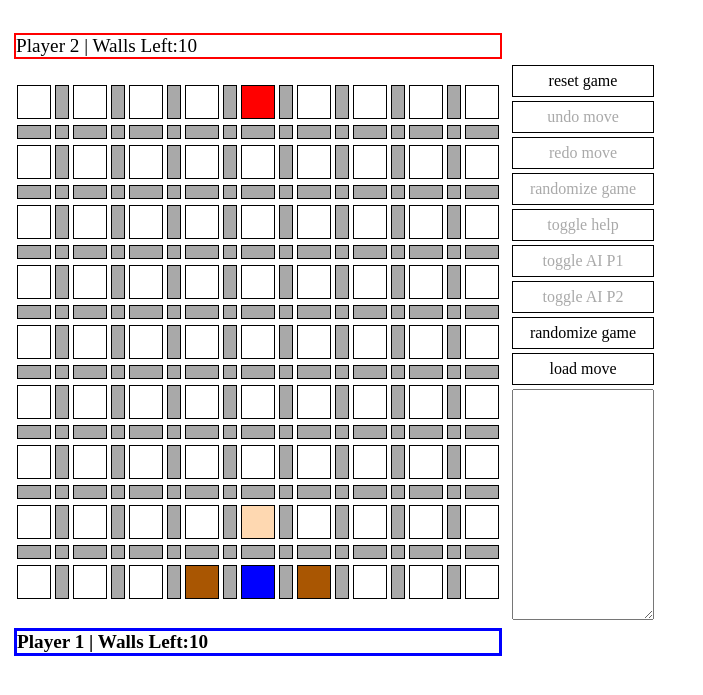
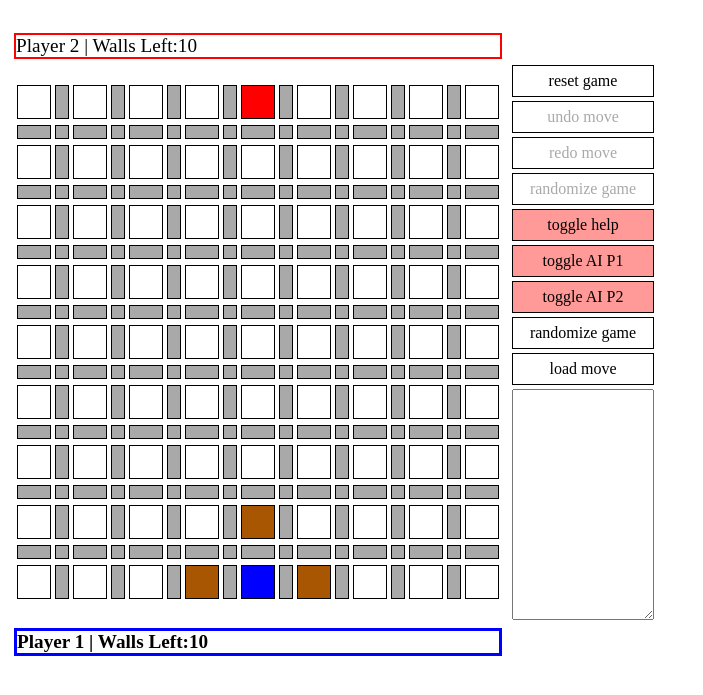
Before and after one commit to dainikkal/quoridor, a Flask app: page / in a window 1280 px wide. Shown: the top 695 px of the page, without its empty margins (0-703 px from the left). Run offline with Flask 2, Linux system fonts and the light colour scheme.

Commit message:
tweaks and web ready?

```diff
--- a/game/Board.py
+++ b/game/Board.py
@@ -1,3 +1,4 @@
+from os import stat
 from game.Playerstate import Playerstate
 from game.Path import Path
 from game.PlayerHandler import PlayerHandler
@@ -125,9 +126,11 @@ class Board:
         Returns:
             List: List of tuple(Direction, direction in case of a jump, heuristic of new place, state after the move)
         """
+        if not isinstance(state, Playerstate):
+            raise
         p = state.p_now
-        x, y = state.p1_pos if p == Player.P1 else state.p2_pos
-        other_pos = state.p2_pos if p == Player.P1 else state.p1_pos
+        x, y = state.getPositionPnow()
+        other_pos = state.getPositionPOther()
 
         moves = []
         for d in [Dir.N, Dir.E, Dir.S, Dir.W]:
--- a/game/FieldHandler.py
+++ b/game/FieldHandler.py
@@ -90,6 +90,8 @@ class FieldHandler:
                 else:
                     repeatCount = len(self.disconnected[p])
                 prevDisconnects = tmpDisconnects
+
+            tmpDisconnects.sort()
 
             s_h, (s_x, s_y) = tmpDisconnects[0]
             self.disconnected[p] = tmpDisconnects[1:]
--- a/game/Game.py
+++ b/game/Game.py
@@ -30,6 +30,9 @@ class Game:
         self.links = {}
         self.tasks = {}
         self.winner = Player.Empty
+        self.helpactive = False
+        self.autoplay = [False, False]
+        self.bestmove = ""
         self.update_classes()
         self.redolog = []
         self.gamelog = []
@@ -237,7 +240,7 @@ class Game:
 
     def find_best_move(self, wallkey, wallCountKey, state):
         if not isinstance(state, Playerstate):
-            return
+            raise
 
         global cacheMap
         winner = Player.Empty
@@ -358,7 +361,13 @@ class Game:
         action(*params)
 
         self.toggleplayer(update=True)
+
+        if self.autoplay[self.currentPlayer] and redo == False:
+            self.playautomatically()
         # self.compute_winner_no_wall()
+
+    def playautomatically(self):
+        self.execute_action(self.bestmove)
 
     def move_player(self, d, d2=Dir.NoDir):
         """Moves player and check for win."""
@@ -404,6 +413,7 @@ class Game:
 
     def update_classes(self):
         """Updates the classes for html."""
+        self.bestmove = ""
         self.wrapper_find_best_move()
         self.tasks.clear()
         for i in range(17 * 17):
@@ -515,6 +525,7 @@ class Game:
         moves = self.b.getPlayerMoves(state)
         moves.sort(key=lambda x: x[2])
         min_h = moves[0][2]
+        bestmovetier = 0
         for m in moves:
             x, y = m[3].p1_pos if self.currentPlayer == Player.P1 else m[3].p2_pos
 
@@ -524,13 +535,32 @@ class Game:
             gmove = self.inMoves(m, goodmoves)
             bettermove = m[2] == min_h
 
-            if (gmove and bettermove) or m[2] == 0:
-                self.classes[pos_relative] += " GoodWinningMove "
-            if gmove and not bettermove:
-                self.classes[pos_relative] += " WinningMove "
-            if not gmove and bettermove:
-                self.classes[pos_relative] += " GoodMove "
-            if not gmove and not bettermove:
+            if ((gmove and bettermove) or m[2] == 0) and bestmovetier < 4:
+                self.bestmove = move_code
+                bestmovetier = 4
+
+            if ((gmove and not bettermove) or m[2] == 0) and bestmovetier < 3:
+                self.bestmove = move_code
+                bestmovetier = 3
+
+            if ((not gmove and bettermove) or m[2] == 0) and bestmovetier < 2:
+                self.bestmove = move_code
+                bestmovetier = 2
+
+            if ((not gmove and not bettermove) or m[2] == 0) and bestmovetier < 1:
+                self.bestmove = move_code
+                bestmovetier = 1
+
+            if self.helpactive:
+                if (gmove and bettermove) or m[2] == 0:
+                    self.classes[pos_relative] += " GoodWinningMove "
+                if gmove and not bettermove:
+                    self.classes[pos_relative] += " WinningMove "
+                if not gmove and bettermove:
+                    self.classes[pos_relative] += " GoodMove "
+                if not gmove and not bettermove:
+                    self.classes[pos_relative] += " Move "
+            else:
                 self.classes[pos_relative] += " Move "
 
             self.classes[pos_relative] += move_code
@@ -592,3 +622,28 @@ class Game:
                 return True
 
         return False
+
+    def toggleHelp(self):
+        self.helpactive = not self.helpactive
+        self.update_classes()
+
+    def get_helpactive(self):
+        return self.helpactive
+
+    def toggleAutoP1(self):
+        self.autoplay[Player.P1] = not self.autoplay[Player.P1]
+        self.update_classes()
+        if self.autoplay[self.currentPlayer]:
+            self.playautomatically()
+
+    def get_autop1(self):
+        return self.autoplay[Player.P1]
+
+    def toggleAutoP2(self):
+        self.autoplay[Player.P2] = not self.autoplay[Player.P2]
+        self.update_classes()
+        if self.autoplay[self.currentPlayer]:
+            self.playautomatically()
+
+    def get_autop2(self):
+        return self.autoplay[Player.P2]
--- a/main.py
+++ b/main.py
@@ -69,6 +69,12 @@ def action(command):
         games[session["gameid"]] = Game(log=request.args.get("log"))
     elif command == "random":
         games[session["gameid"]] = Game(random=True)
+    elif command == "togglehelp":
+        games[session["gameid"]].toggleHelp()
+    elif command == "togglep1":
+        games[session["gameid"]].toggleAutoP1()
+    elif command == "togglep2":
+        games[session["gameid"]].toggleAutoP2()
     else:
         games[session["gameid"]].execute_action(command)
     return redirect(url_for("home"))
@@ -85,14 +91,18 @@ def home():
     links = games[session["gameid"]].get_links()
     winner = games[session["gameid"]].get_winner()
     log_text = games[session["gameid"]].get_gamelog()
-    clickables = ["Clickable", "Unclickable"]
-    buttonhrefs = ["href=/undo", "href=/redo"]
+    clickables = ["Clickable", "Unclickable", "Clickable"]
+    buttonhrefs = ["href=/undo", "href=/redo", "href=/togglehelp"]
+    actives = ["Inactive", "Inactive", "Inactive"]
     clickables[0] = (
         "Clickable" if games[session["gameid"]].get_undoable() else "Unclickable"
     )
     clickables[1] = (
         "Clickable" if games[session["gameid"]].get_redoable() else "Unclickable"
     )
+    actives[0] = "Active" if games[session["gameid"]].get_helpactive() else "Inactive"
+    actives[1] = "Active" if games[session["gameid"]].get_autop1() else "Inactive"
+    actives[2] = "Active" if games[session["gameid"]].get_autop2() else "Inactive"
 
     hrefs = [
         buttonhrefs[i] if clickables[i] == "Clickable" else ""
@@ -122,6 +132,7 @@ def home():
         p1ai=p1ai,
         p2ai=p2ai,
         currentplayer=playerstatus,
+        actives=actives,
     )
 
 
--- a/static/button.css
+++ b/static/button.css
@@ -8,11 +8,18 @@ td.Button a {
   text-align: center;
 }
 
+td.Button.Active a {
+  background-color: lightgreen;
+}
+
+td.Button.Inactive a {
+  background-color: #ff9a98;
+}
 
 td.Button.Unclickable a {
-    color: #A9A9A9;
+  color: #a9a9a9;
 }
 
 td.Button.Clickable:hover a {
-    background-color: #A9A9A9;
+  background-color: #a9a9a9;
 }
--- a/static/game.css
+++ b/static/game.css
@@ -1,3 +1,13 @@
+h1 {
+  text-align: center;
+  font-size: 300%;
+}
+h1.P1Win {
+  color: blue;
+}
+h1.P2Win {
+  color: red;
+}
 td.Square a {
   display: block;
   padding: 6px;
--- a/templates/base.html
+++ b/templates/base.html
@@ -1,20 +1,38 @@
-<!doctype html>
+<!DOCTYPE html>
 <html>
   <head>
     <title>Quoridor</title>
     <script src="{{url_for('static', filename='jquery-3.5.1.min.js')}}"></script>
     <script src="{{url_for('static', filename='hover.js')}}"></script>
-  <link rel="stylesheet" type="text/css" href="{{url_for('static', filename='game.css')}}">
-  <link rel="stylesheet" type="text/css" href="{{url_for('static', filename='button.css')}}">
-  <link rel="stylesheet" type="text/css" href="{{url_for('static', filename='style.css')}}">
+    <link
+      rel="stylesheet"
+      type="text/css"
+      href="{{url_for('static', filename='game.css')}}"
+    />
+    <link
+      rel="stylesheet"
+      type="text/css"
+      href="{{url_for('static', filename='button.css')}}"
+    />
+    <link
+      rel="stylesheet"
+      type="text/css"
+      href="{{url_for('static', filename='style.css')}}"
+    />
   </head>
   <body>
-  {% block winmessage %}{% endblock winmessage %}
     <table>
       <tr>
-  <td><div class="left"> {% block leftblock %}{% endblock leftblock %} </div></td>
-  <td><div class="right"> {% block rightblock %}{% endblock rightblock %} </div></td>
+        <td>
+          <div class="left">{% block leftblock %}{% endblock leftblock %}</div>
+        </td>
+        <td>
+          <div class="right">
+            {% block rightblock %}{% endblock rightblock %}
+          </div>
+        </td>
       </tr>
     </table>
+    {% block winmessage %}{% endblock winmessage %}
   </body>
 </html>
--- a/templates/index.html
+++ b/templates/index.html
@@ -1,7 +1,7 @@
 {% extends 'base.html' %} {% block winmessage%} {% if winner == 0%}
-<h1>Player 1 won</h1>
+<h1 class="P1Win">Player 1 won</h1>
 {% elif winner == 1%}
-<h1>Player 2 won</h1>
+<h1 class="P2Win">Player 2 won</h1>
 {% endif %} {% endblock winmessage%} {% block leftblock %}
 <table>
   <tr>
@@ -40,13 +40,19 @@
     <td class="Button Unclickable"><a href="/random">randomize game </a></td>
   </tr>
   <tr>
-    <td class="Button Unclickable"><a href="/togglehelp">toggle help </a></td>
+    <td class="Button Clickable {{actives[0]}}">
+      <a href="/togglehelp">toggle help </a>
+    </td>
   </tr>
   <tr>
-    <td class="Button Unclickable"><a href="/togglep1">toggle AI P1 </a></td>
+    <td class="Button Clickable {{actives[1]}}">
+      <a href="/togglep1">toggle AI P1 </a>
+    </td>
   </tr>
   <tr>
-    <td class="Button Unclickable"><a href="/togglep2">toggle AI P2 </a></td>
+    <td class="Button Clickable {{actives[2]}}">
+      <a href="/togglep2">toggle AI P2 </a>
+    </td>
   </tr>
   <tr>
     <td class="Button Clickable"><a href="/random">randomize game </a></td>
```
Also changed, not shown: requirements.txt (added, +90 -0 lines), 1 other file. Lines whose indentation alone changed are shown as unchanged.
